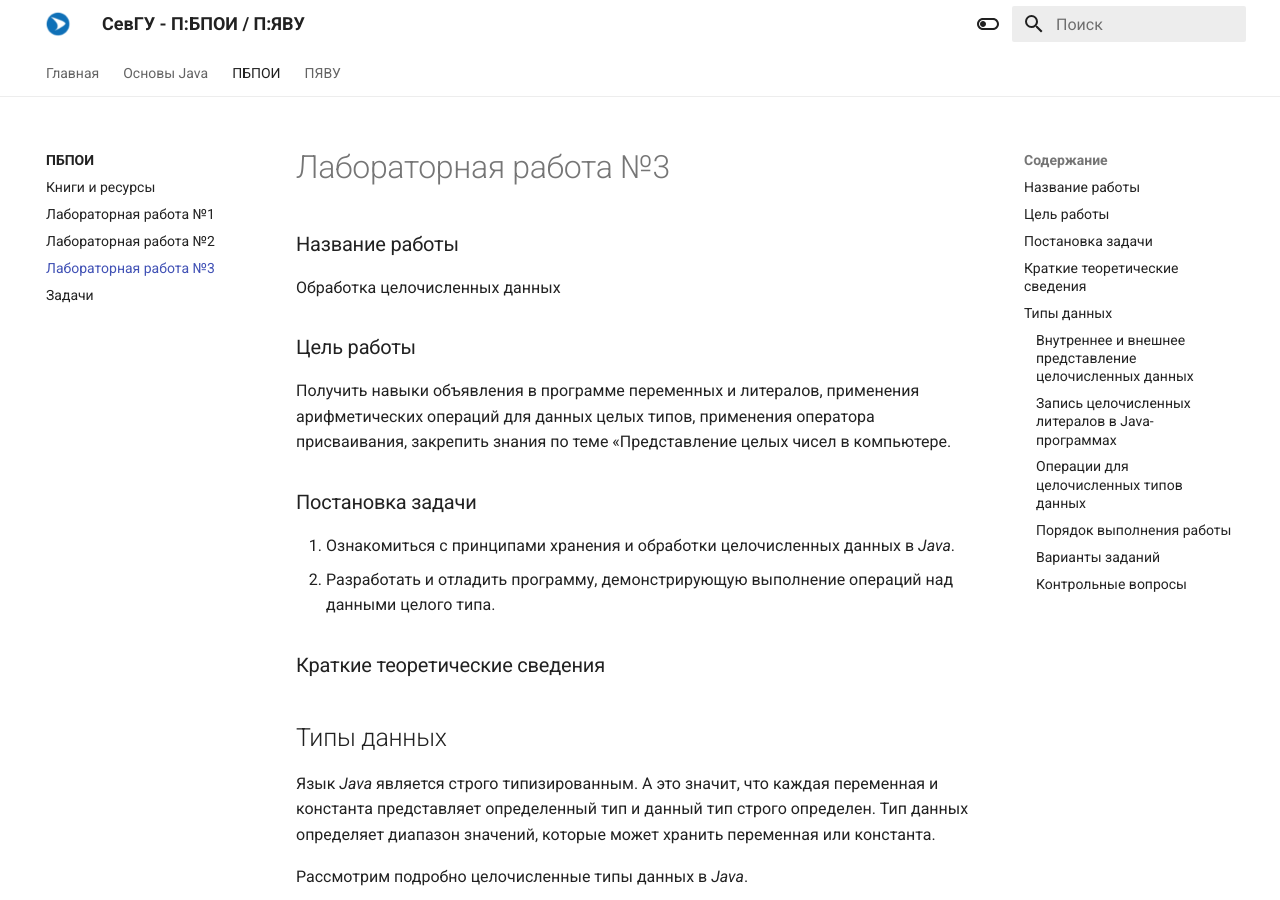
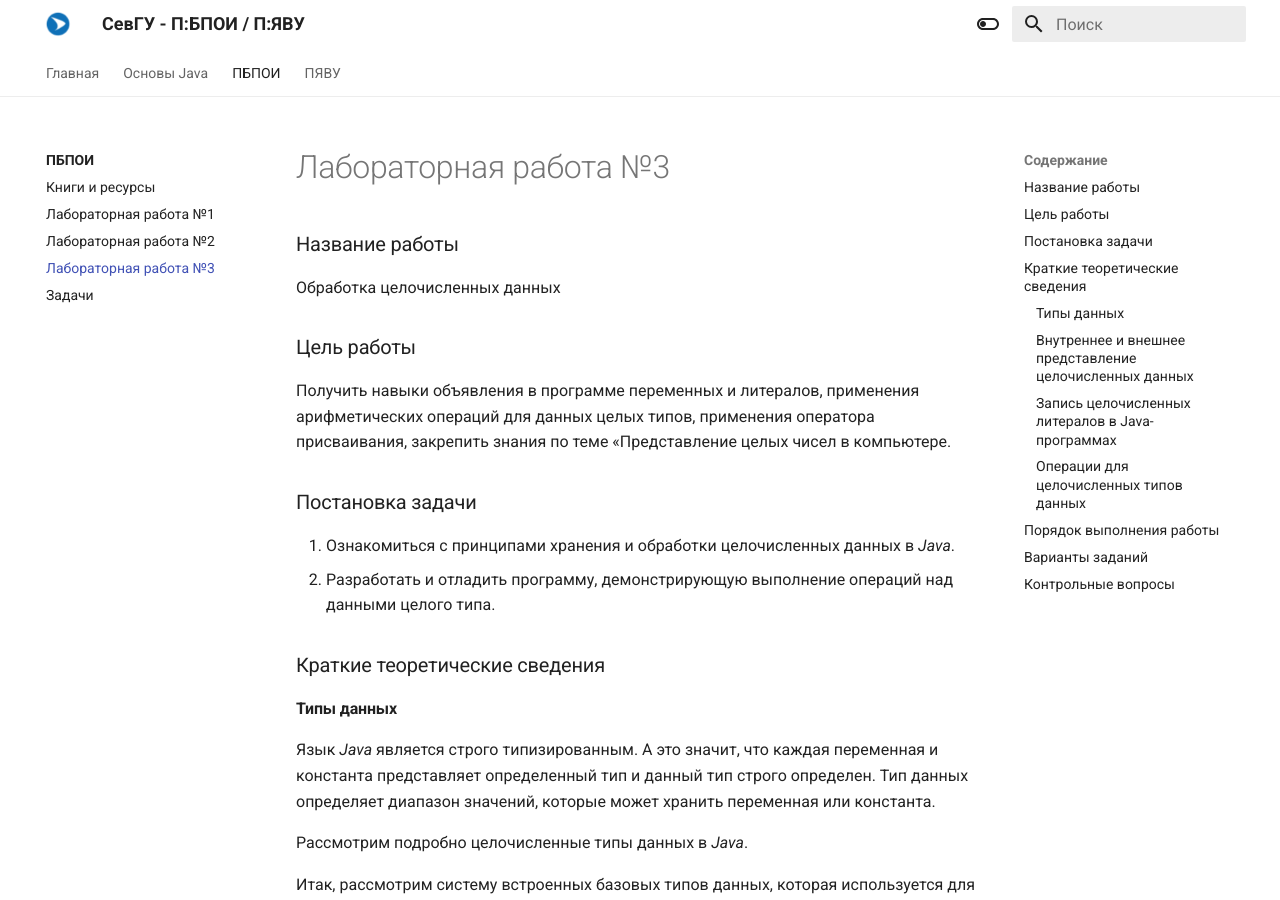
Before and after one commit to readonlyden/Programming-101, an MkDocs documentation site: the page built from docs/ПБПОИ/lab3.md, in a window 1280 px wide and 900 px high. Built offline with MkDocs 1.6.1 and Material for MkDocs 9.7.7, drawn with Linux system fonts in a browser that asks for light colours.

Commit message:
Fix navigation in lab3

```diff
--- a/docs/ПБПОИ/lab3.md
+++ b/docs/ПБПОИ/lab3.md
@@ -20,7 +20,7 @@ authors:
 
 ### Краткие теоретические сведения
 
-## Типы данных
+#### Типы данных
 Язык *Java* является строго типизированным. А это значит, что каждая переменная и константа представляет определенный тип и данный тип строго определен. Тип данных определяет диапазон значений, которые может хранить переменная или константа.
 
 Рассмотрим подробно целочисленные типы данных в *Java*.
@@ -65,7 +65,7 @@ long b = 10;
 
 Этот класс содержит полезные методы для работы с целочисленными данными. Названия этих классов приведены в четвертом столбце таблицы выше.
 
-### Внутреннее и внешнее представление целочисленных данных
+#### Внутреннее и внешнее представление целочисленных данных
 Внутренне представление – это то, которое *«видит»* процессор, внешнее – то, которое видит и применяет при записи литералов (в данном случае, целых чисел) программист. Внутреннее представление целочисленных данных – двоичное, количество битов приведено в столбце «Размер» таблицы на рисунке 1. Под знак числа выделен левый бит. Значение 0 этого бита имеют положительные числа, значение 1 – отрицательные. Формат двоичного целого числа представлен на рисунке 2. Для типа `byte` `n`=8, для типа `short` `n`=16, для типа `int` `n`=32, для типа `long` `n`=64.
 
 ![Рисунок 2 - Формат целого двоичного числа](../assets/images/ПБПОИ/lab3/2.png)
@@ -86,7 +86,7 @@ long b = 10;
 
 Литералы (целые числа, присутствующие в программе) автоматически переводятся из внешнего представления (последовательность символов) во внутреннее (последовательность битов двоичного целого числа). Метод `println()` автоматически преобразует числа из внутреннего во внешнее представление. Все другие преобразования выполняются под контролем программиста.
 
-### Запись целочисленных литералов в Java-программах
+#### Запись целочисленных литералов в Java-программах
 
 Восьмеричные значения обозначаются в *Java* ведущим нулем.
 
@@ -104,7 +104,7 @@ long b = 10;
 Например, `0x7FFFFFFFFFFFFFFFL`  или `9223372036854775807L` – самый большой целочисленный литерал.
 
 
-### Операции для целочисленных типов данных
+#### Операции для целочисленных типов данных
 
 Арифметические операции – (`+`, `-`, `*`, `/`, `%`) – (сложение, вычитание умножение, деление нацело, вычисление остатка от деления соответственно). Результат этих операций – целочисленный.
 
```
